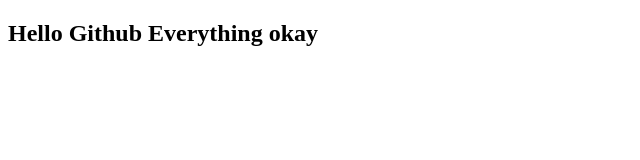
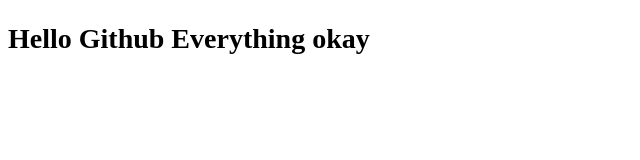
Before and after one commit to Safik-1475/my-five-repo, a plain HTML site: page index.html in a window 1280 px wide. Shown: the whole page, without its empty margins (0-640 px from the left). Drawn offline with Linux system fonts and the light colour scheme.

Commit message:
Added styel

```diff
--- a/index.html
+++ b/index.html
@@ -5,6 +5,7 @@
     <meta http-equiv="X-UA-Compatible" content="IE=edge">
     <meta name="viewport" content="width=device-width, initial-scale=1.0">
     <title>My Five Repository </title>
+    <link rel="stylesheet" type="text/css" href="style.css">
 </head>
 <body>
     <h2>Hello Github Everything okay</h2>
--- /dev/null
+++ b/style.css
@@ -0,0 +1,3 @@
+h2{
+    font-size: 28px;
+}
```
